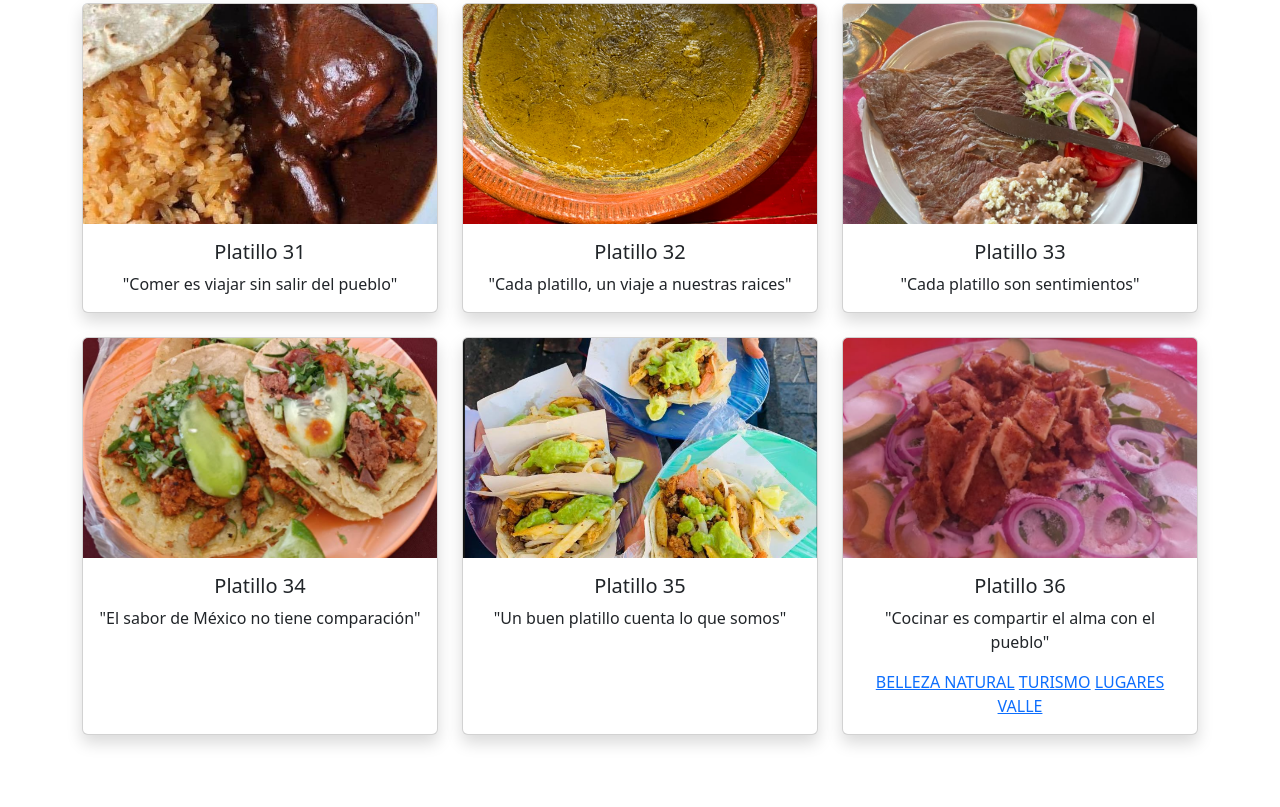
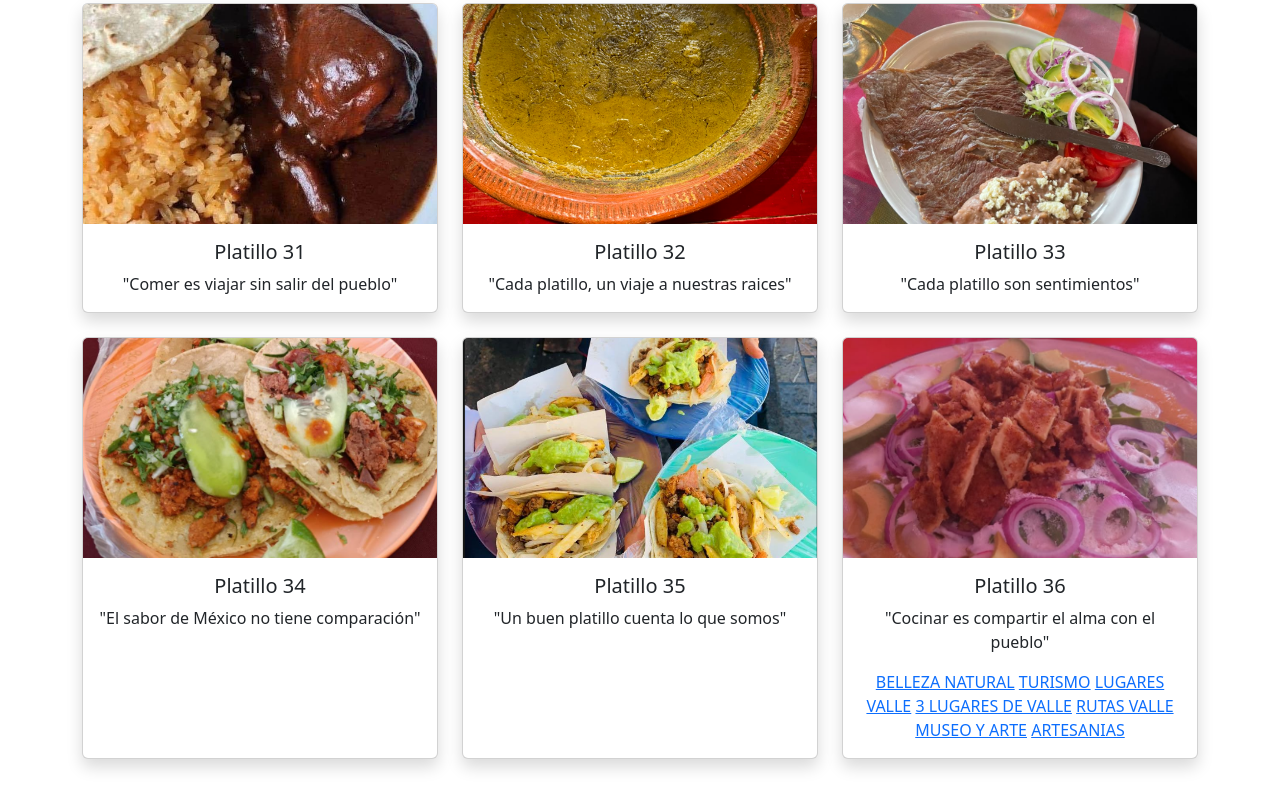
Before and after one commit to ZaiAldo555/WEBSITE-CECyMagic-ZaiAldo, a plain HTML site: page index.html in a window 1280 px wide. Shown: the part 3561-4368 px from the top of the page. Before the commit the page ends 4344 px from the top, so only its background shows below. Drawn offline with nearby package versions, Linux system fonts and the light colour scheme.

Commit message:
Add new links to index.html for additional pages

```diff
--- a/index.html
+++ b/index.html
@@ -529,6 +529,10 @@
                         <a href="tarjetas.html"> BELLEZA NATURAL</a>
                         <a href="Turismo.html"> TURISMO</a>
                         <a href="Visita Lugares.html"> LUGARES VALLE</a>
+                        <a href="VideoTarjetasMiguel.html"> 3 LUGARES DE VALLE</a>
+                        <a href="RutasEcoturisticas.html"> RUTAS VALLE</a>
+                        <a href="MuseodeArte.html"> MUSEO Y ARTE</a>
+                        <a href="MercadoArtesanal.html"> ARTESANIAS</a>
 
 
 
```
